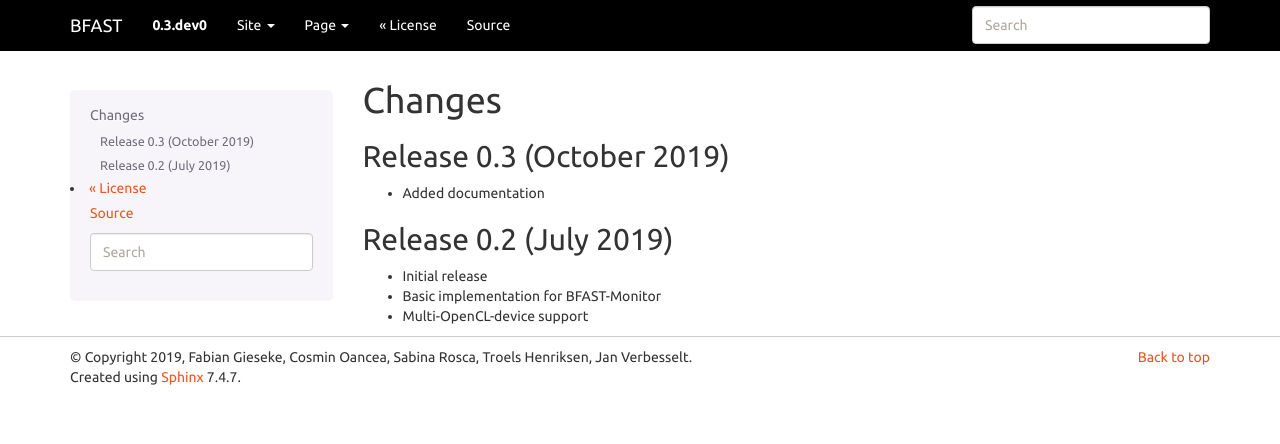
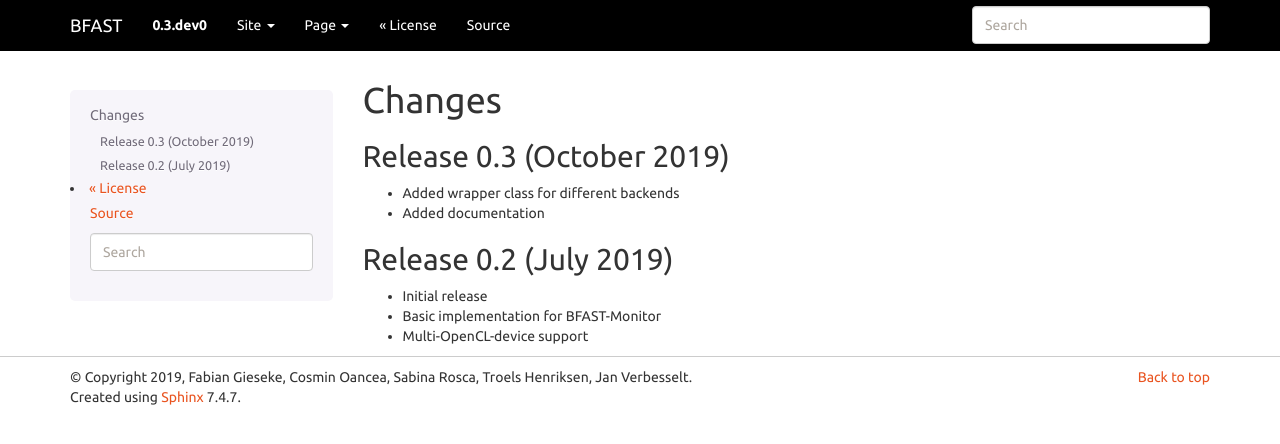
Before and after one commit to diku-dk/bfast, a Sphinx documentation site: the page built from docs/source/release_notes.rst, in a window 1280 px wide. Shown: the top 444 px of the page. Built offline with Sphinx 7.4.7, drawn with Linux system fonts in a browser that asks for light colours.

Commit message:
release notes

```diff
--- a/docs/source/release_notes.rst
+++ b/docs/source/release_notes.rst
@@ -5,6 +5,7 @@ Changes
 
 Release 0.3 (October 2019)
 ----------------------------
+* Added wrapper class for different backends
 * Added documentation
 
 Release 0.2 (July 2019)
```
